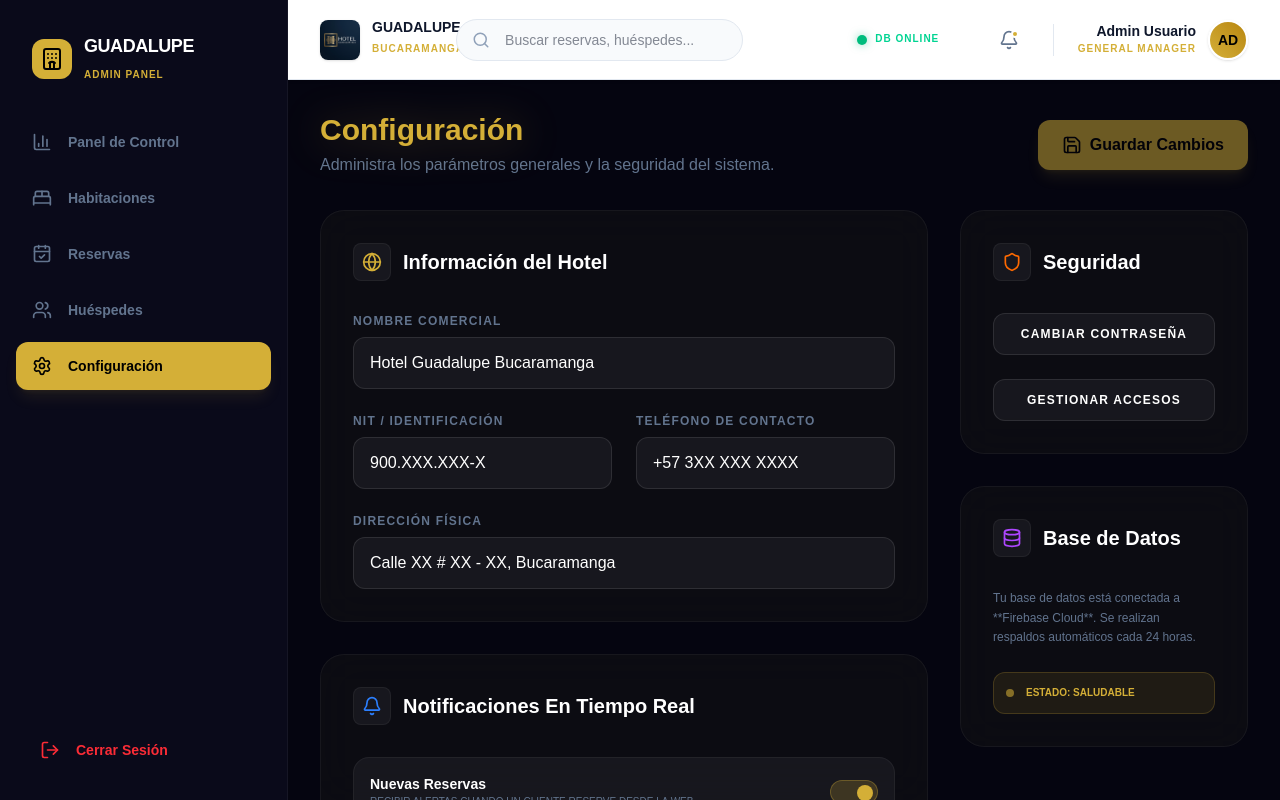
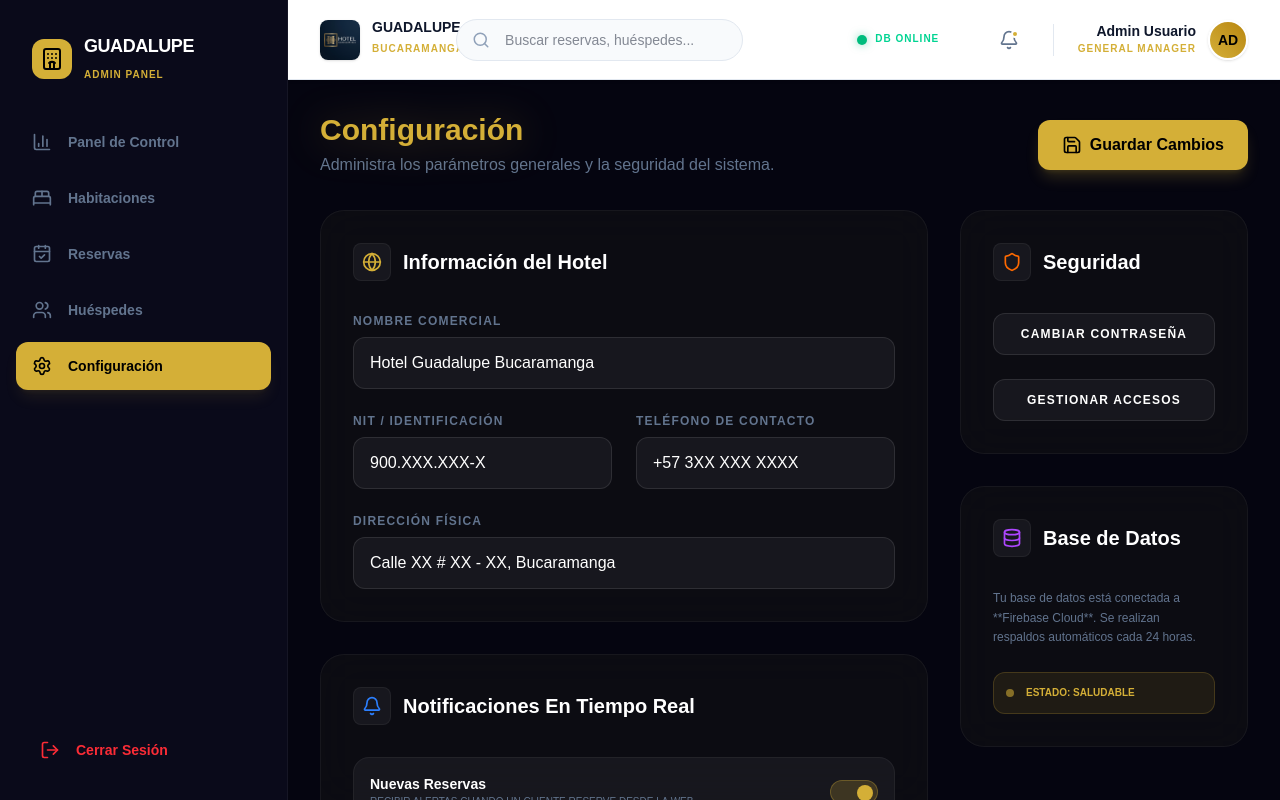
Before and after one commit to djmpsicologo/hotelguadalupebga, a React (Vite) app: page /admin/configuracion in a window 1280 px wide. Built offline with nearby package versions, Linux system fonts and the light colour scheme; no server answers; the database is empty; sample sign-in values are in the browser's storage.

Commit message:
Activate save button on config page

```diff
--- a/src/pages/admin/ConfigAdmin.tsx
+++ b/src/pages/admin/ConfigAdmin.tsx
@@ -35,10 +35,7 @@ const ConfigAdmin: React.FC = () => {
         <button
           type="button"
           onClick={handleSave}
-          disabled={!isDirty}
-          className={`px-6 py-3 bg-accent-primary text-black font-bold rounded-xl shadow-lg shadow-accent-primary/20 flex items-center gap-2 transition-all ${
-            isDirty ? 'hover:bg-accent-secondary' : 'opacity-50 cursor-not-allowed'
-          }`}
+          className="px-6 py-3 bg-accent-primary text-black font-bold rounded-xl shadow-lg shadow-accent-primary/20 flex items-center gap-2 transition-all hover:bg-accent-secondary"
         >
           <Save size={20} />
           Guardar Cambios
```
